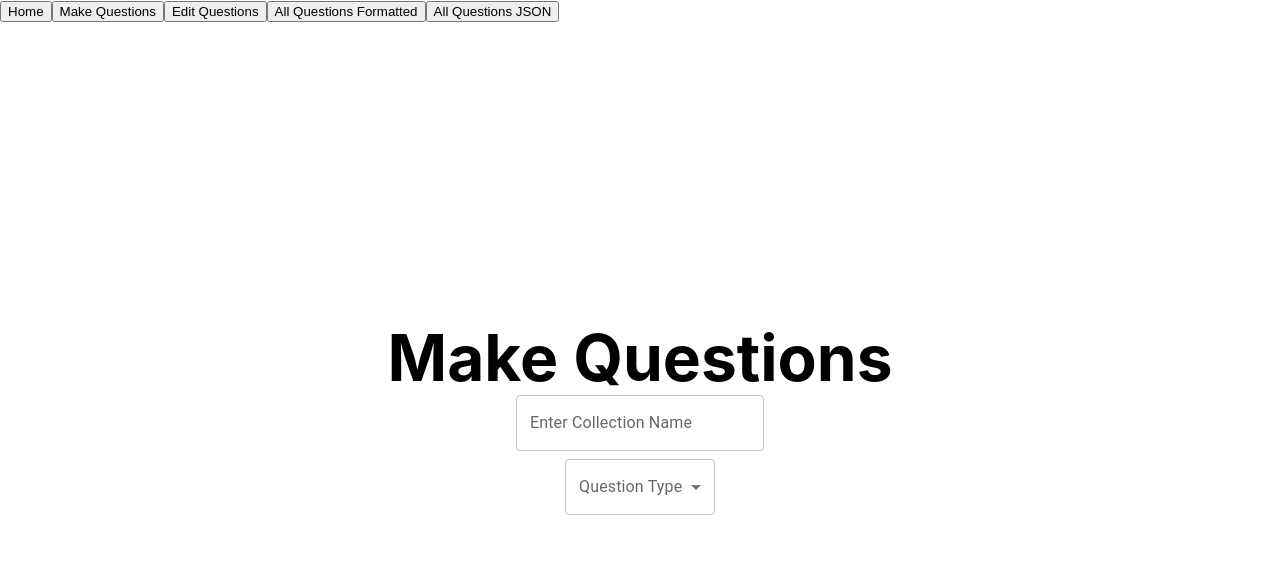
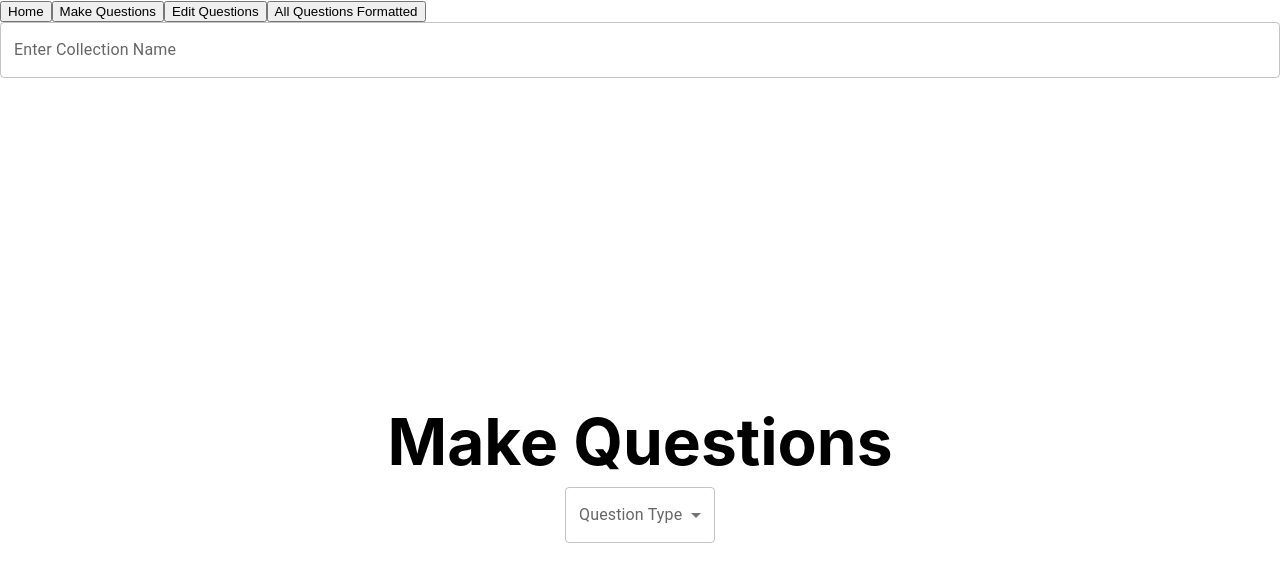
Before and after one commit to ttn729/nhum, a Next.js app: page /questions in a window 1280 px wide. Shown: the top 582 px of the page. Built offline with nearby package versions, Linux system fonts and the light colour scheme.

Commit message:
Fully support multiple collections

```diff
--- a/components/Navbar.js
+++ b/components/Navbar.js
@@ -1,6 +1,16 @@
 import Link from "next/link";
+import { useCollectionNameStore } from "../store/collectionNameStore";
+import { Box, TextField } from "@mui/material";
 
 export default function Navbar() {
+
+  const collectionName = useCollectionNameStore((state) => state.collectionName)
+  const setCollectionName = useCollectionNameStore((state) => state.setCollectionName)
+
+  const handleCollectionNameChange = (event) => {
+    setCollectionName(event.target.value);
+  };
+
   return (
     <div>
       <nav className="navbar">
@@ -28,12 +38,17 @@ export default function Navbar() {
             </Link>
           </li>
 
-          <li>
-            <Link href="/api/getQuestions">
-              <button>All Questions JSON</button>
-            </Link>
-          </li>
         </ul>
+        <Box>
+          <TextField
+            id="write-collectionName"
+            label="Enter Collection Name"
+            variant="outlined"
+            value={collectionName}
+            onChange={handleCollectionNameChange}
+            fullWidth
+          ></TextField>
+        </Box>
       </nav>
 
       <style jsx>{`
--- a/package.json
+++ b/package.json
@@ -14,7 +14,8 @@
     "mongodb": "^4.14.0",
     "next": "latest",
     "react": "^18.2.0",
-    "react-dom": "^18.2.0"
+    "react-dom": "^18.2.0",
+    "zustand": "^4.3.3"
   },
   "devDependencies": {
     "@types/node": "18.7.5",
--- a/pages/api/getQuestions.js
+++ b/pages/api/getQuestions.js
@@ -12,7 +12,7 @@ export default async (req, res) => {
        }
 
        const questions = await db
-           .collection("questions")
+           .collection(req.query.collectionName)
            .find(filter)
            .toArray();
 
--- a/pages/questions.tsx
+++ b/pages/questions.tsx
@@ -10,6 +10,8 @@ import Button from "@mui/material/Button";
 import Head from "next/head";
 import React from "react";
 
+import { useCollectionNameStore } from "../store/collectionNameStore";
+
 export default function Questions() {
   const [questionType, setQuestionType] = React.useState("");
   const [writeQuestion, setWriteQuestion] = React.useState("");
@@ -20,11 +22,9 @@ export default function Questions() {
   const [option2, setOption2] = React.useState("");
   const [option3, setOption3] = React.useState("");
 
-  const [collectionName, setCollectionName] = React.useState("");
+  // const [collectionName, setCollectionName] = React.useState("");
+  const collectionName = useCollectionNameStore((state) => state.collectionName)
 
-  const handleCollectionNameChange = (event: any) => {
-    setCollectionName(event.target.value);
-  };
 
   const handleHintChange = (event: any) => {
     setHint(event.target.value);
@@ -134,16 +134,6 @@ export default function Questions() {
 
       <main className="container">
         <h1 className="title">Make Questions</h1>
-        <Box>
-          <TextField
-            id="write-collectionName"
-            label="Enter Collection Name"
-            variant="outlined"
-            value={collectionName}
-            onChange={handleCollectionNameChange}
-            fullWidth
-          ></TextField>
-        </Box>
 
         <FormControl sx={{ m: 1, minWidth: 150 }}>
           <InputLabel id="select-question-type">Question Type</InputLabel>
--- /dev/null
+++ b/store/collectionNameStore.js
@@ -0,0 +1,6 @@
+import {create} from 'zustand';
+
+export const useCollectionNameStore = create((set) => ({
+    collectionName: '',
+    setCollectionName: (collectionName) => set({collectionName}),
+}));
```
Also changed, not shown: components/QuestionView.js (+7 -6 lines), pages/editQuestions.js (+13 -3 lines), 1 other file (tests, documents, lock files or other folders).
